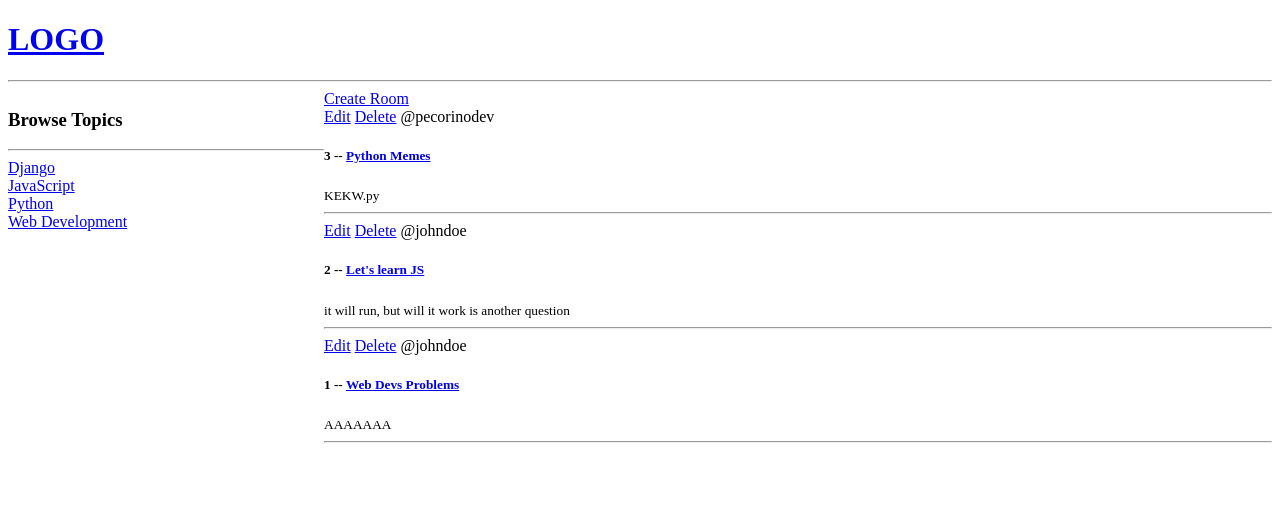
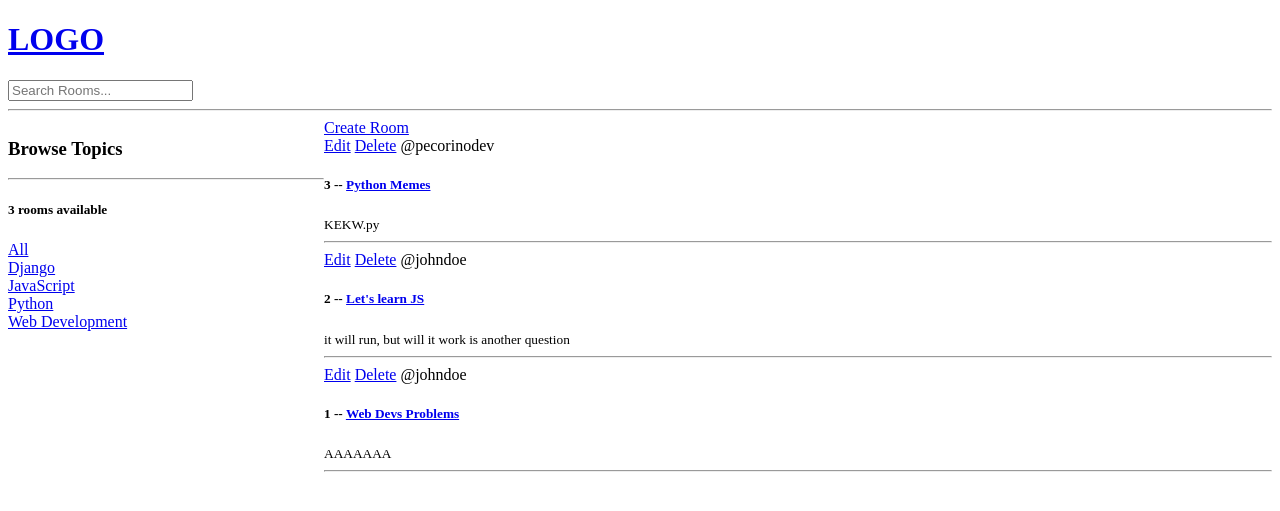
Before and after one commit to edgarcnp/TheBetaWeb, a Django app: page / in a window 1280 px wide. Shown: the top 511 px of the page. Run offline with Django 4.2, Linux system fonts and the light colour scheme; data comes from the database, SQL or seed files in the repository.

Commit message:
search bar added

```diff
--- a/base/templates/base/home.html
+++ b/base/templates/base/home.html
@@ -14,6 +14,11 @@
         <div>
             <h3>Browse Topics</h3>
             <hr>
+
+            <div>
+                <h5>{{ rooms.count }} rooms available</h5>
+                <a href="{% url 'home' %}">All</a>
+            </div>
 
             {% for topic in topics %}
 
--- a/base/views.py
+++ b/base/views.py
@@ -1,4 +1,5 @@
 from django.shortcuts import redirect, render
+from django.db.models import Q
 
 from .forms import RoomForm
 from .models import Room, Topic
@@ -7,7 +8,12 @@ from .models import Room, Topic
 
 
 def home(request):
-    rooms = Room.objects.all()
+    query = request.GET.get("q") if request.GET.get("q") else ""
+    rooms = Room.objects.filter(
+        Q(topic__name__icontains=query) |
+        Q(name__icontains=query) |
+        Q(description__icontains=query)
+    )
     topics = Topic.objects.all()
 
     respond = {"rooms": rooms, "topics": topics}
--- a/templates/navbar.html
+++ b/templates/navbar.html
@@ -3,4 +3,10 @@
     <h1>LOGO</h1>
 </a>
 
+<form method="GET" action="{% url 'home' %}">
+    <label>
+        <input type="text" name="q" placeholder="Search Rooms..." value="{{ request.GET.q }}">
+    </label>
+</form>
+
 <hr>
```
